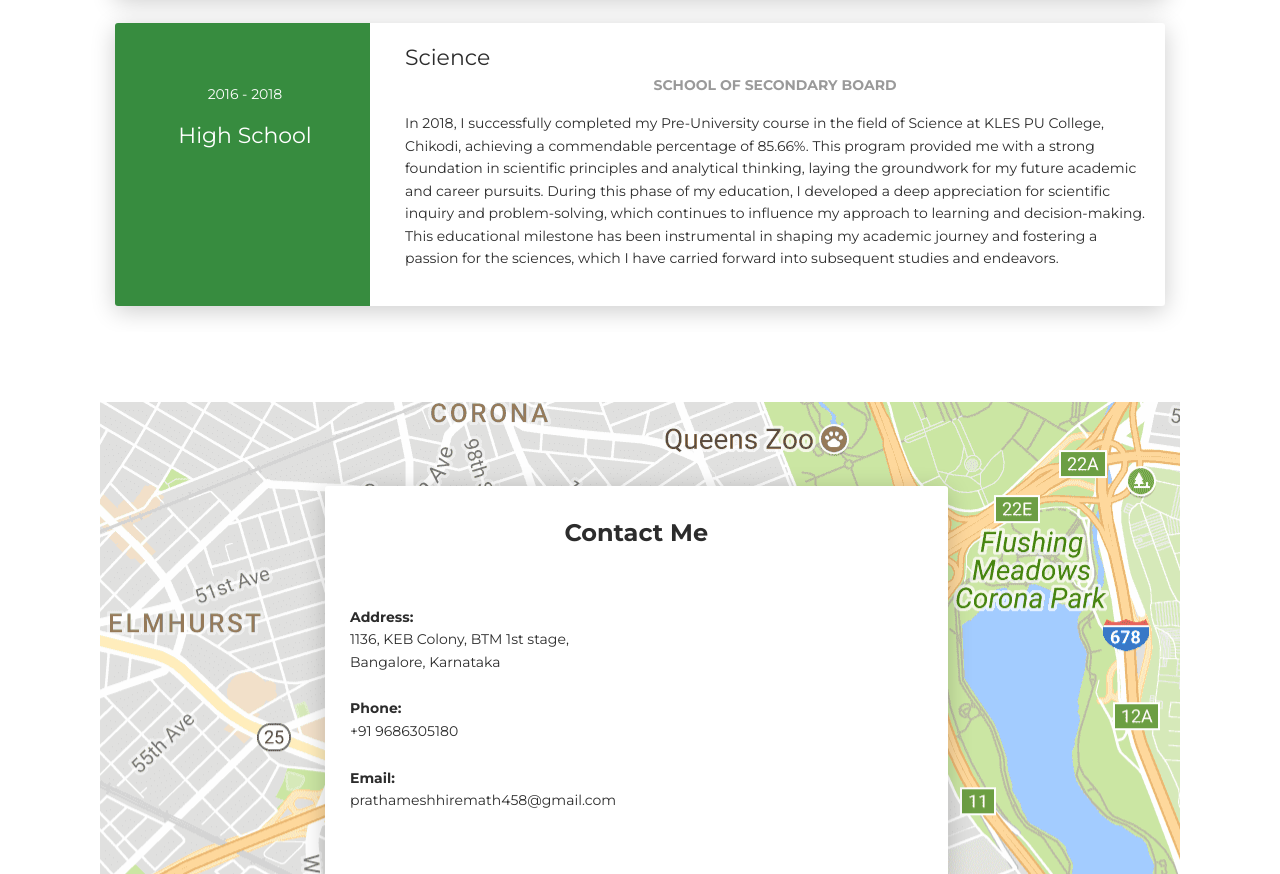
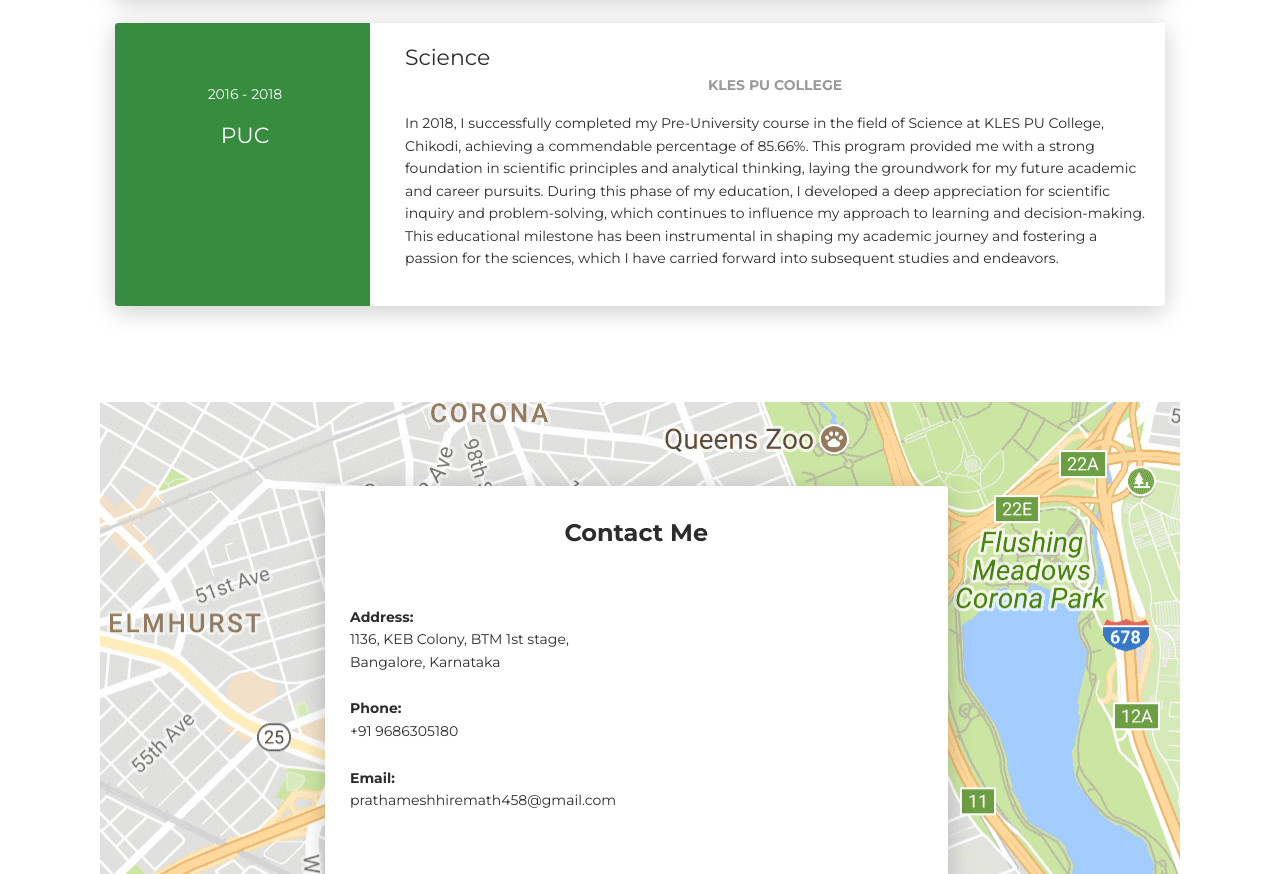
Before and after one commit to Prathamesh1020/PortfolioCode, a plain HTML site: page index.html in a window 1280 px wide. Shown: the part 3129-4003 px from the top of the page. Drawn offline with nearby package versions, Linux system fonts and the light colour scheme.

Commit message:
Initial commit

```diff
--- a/index.html
+++ b/index.html
@@ -244,18 +244,19 @@
         <div class="col-md-3 bg-primary" data-aos="fade-right" data-aos-offset="50" data-aos-duration="500">
           <div class="card-body cc-education-header">
             <p>2016 - 2018</p>
-            <div class="h5">High School</div>
+            <div class="h5">PUC</div>
           </div>
         </div>
         <div class="col-md-9" data-aos="fade-left" data-aos-offset="50" data-aos-duration="500">
           <div class="card-body">
             <div class="h5">Science</div>
-            <p class="category">School of Secondary board</p>
+            <p class="category">KLES PU College</p>
             <p>In 2018, I successfully completed my Pre-University course in the field of Science at KLES PU College, Chikodi, achieving a commendable percentage of 85.66%. This program provided me with a strong foundation in scientific principles and analytical thinking, laying the groundwork for my future academic and career pursuits. During this phase of my education, I developed a deep appreciation for scientific inquiry and problem-solving, which continues to influence my approach to learning and decision-making. This educational milestone has been instrumental in shaping my academic journey and fostering a passion for the sciences, which I have carried forward into subsequent studies and endeavors.</p>
           </div>
         </div>
       </div>
     </div>
+
   </div>
 </div>
 
```
